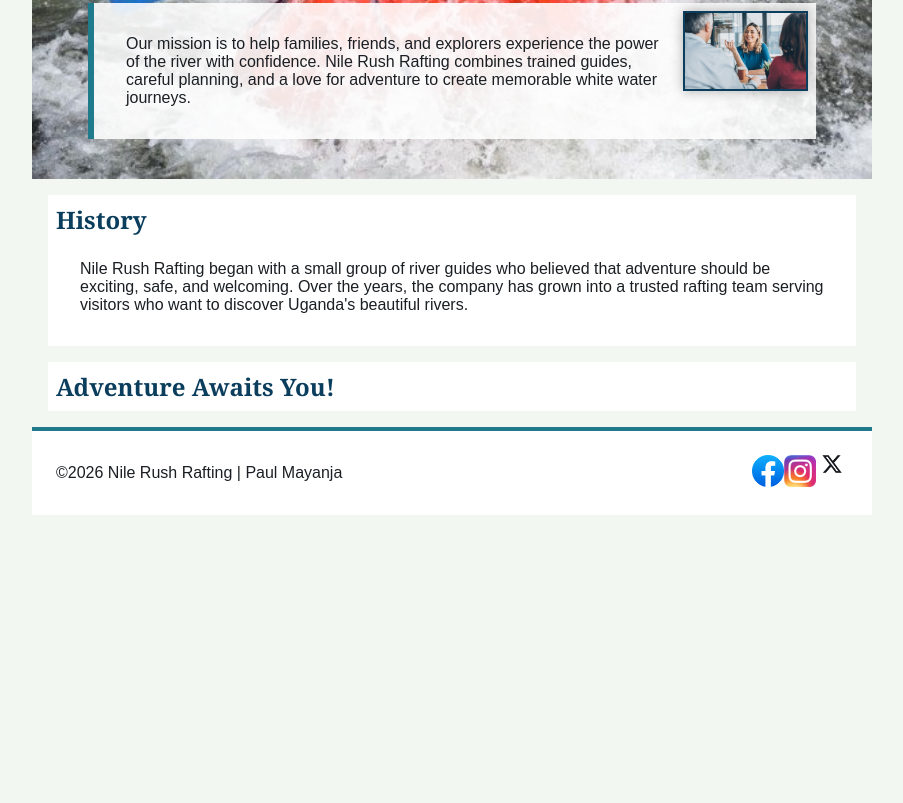
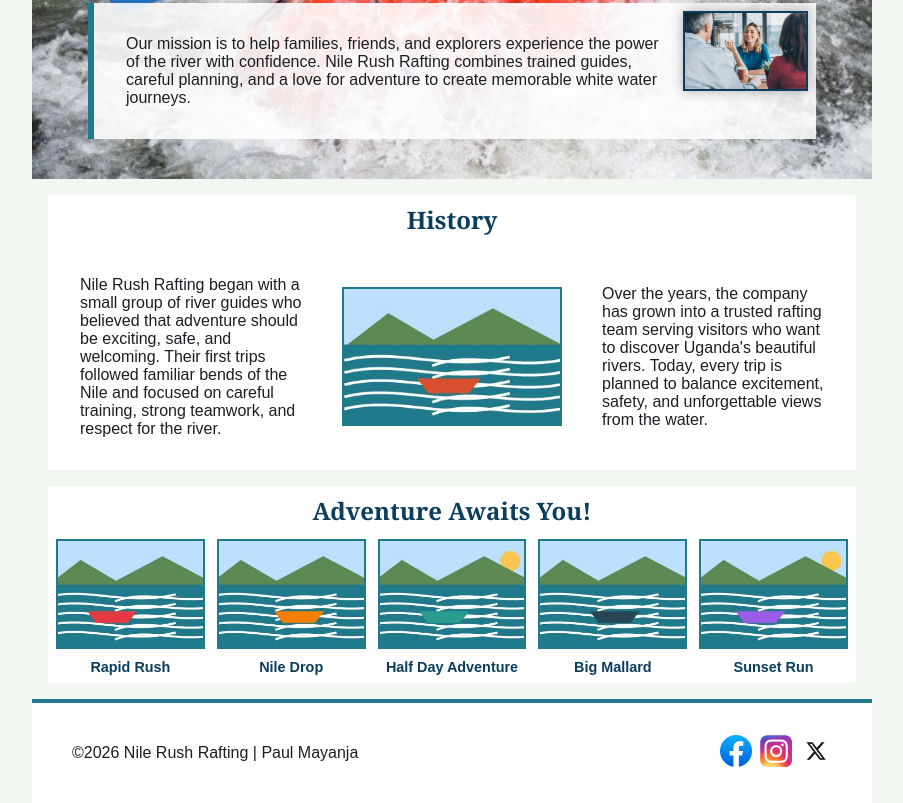
Before and after one commit to ssekuubwapaulmayanja-source/wdd130, a plain HTML site: page wwr/about.html in a window 1280 px wide. Shown: the part 505-1308 px from the top of the page, without its empty margins (188-1091 px from the left). Before the commit the page ends 1020 px from the top, so only its background shows below. Drawn offline with Linux system fonts and the light colour scheme.

Commit message:
Update rafting about page layout

```diff
--- a/wwr/about.html
+++ b/wwr/about.html
@@ -32,14 +32,38 @@
           for adventure to create memorable white water journeys.</p>
       </article>
     </div>
-    <section>
+    <section class="history">
       <h2>History</h2>
       <p>Nile Rush Rafting began with a small group of river guides who believed that adventure
-        should be exciting, safe, and welcoming. Over the years, the company has grown into a
-        trusted rafting team serving visitors who want to discover Uganda's beautiful rivers.</p>
+        should be exciting, safe, and welcoming. Their first trips followed familiar bends of the
+        Nile and focused on careful training, strong teamwork, and respect for the river.</p>
+      <img src="images/history-rafting.jpg" alt="Rafting team on the river">
+      <p>Over the years, the company has grown into a trusted rafting team serving visitors who
+        want to discover Uganda's beautiful rivers. Today, every trip is planned to balance
+        excitement, safety, and unforgettable views from the water.</p>
     </section>
-    <section>
+    <section class="adventures">
       <h2>Adventure Awaits You!</h2>
+      <figure>
+        <img src="images/rapid-rush.jpg" alt="Raft moving through rapid rush">
+        <figcaption>Rapid Rush</figcaption>
+      </figure>
+      <figure>
+        <img src="images/nile-drop.jpg" alt="Raft approaching Nile Drop">
+        <figcaption>Nile Drop</figcaption>
+      </figure>
+      <figure>
+        <img src="images/half-day.jpg" alt="Half day rafting adventure">
+        <figcaption>Half Day Adventure</figcaption>
+      </figure>
+      <figure>
+        <img src="images/big-mallard.jpg" alt="Big Mallard white water rapid">
+        <figcaption>Big Mallard</figcaption>
+      </figure>
+      <figure>
+        <img src="images/sunset-run.jpg" alt="Sunset rafting run">
+        <figcaption>Sunset Run</figcaption>
+      </figure>
     </section>
   </main>
   <footer>
--- a/wwr/styles/rafting.css
+++ b/wwr/styles/rafting.css
@@ -32,6 +32,7 @@ header {
   align-items: center;
   background-color: #ffffff;
   border-bottom: 4px solid var(--secondary-color);
+  padding: 0 16px;
 }
 
 header img {
@@ -43,12 +44,22 @@ header img {
 nav {
   display: flex;
   justify-content: flex-end;
+  align-items: center;
+  gap: 8px;
 }
 
 nav a {
   color: var(--primary-color);
   text-decoration: none;
   font-weight: 700;
+  padding: 12px 16px;
+  border: 1px solid var(--secondary-color);
+  background-color: #ffffff;
+}
+
+nav a:hover {
+  color: #ffffff;
+  background-color: var(--primary-color);
 }
 
 h1,
@@ -107,16 +118,66 @@ section {
   background-color: #ffffff;
 }
 
+.history {
+  display: grid;
+  grid-template-columns: 1fr 220px 1fr;
+  align-items: center;
+  gap: 16px;
+}
+
+.history h2 {
+  grid-column: 1 / -1;
+  text-align: center;
+}
+
+.history img {
+  width: 100%;
+  height: auto;
+  border: 2px solid var(--secondary-color);
+}
+
+.adventures {
+  display: grid;
+  grid-template-columns: repeat(5, 1fr);
+  gap: 12px;
+  text-align: center;
+}
+
+.adventures h2 {
+  grid-column: 1 / -1;
+}
+
+.adventures figure {
+  margin: 0;
+}
+
+.adventures img {
+  width: 100%;
+  height: 110px;
+  object-fit: cover;
+  border: 2px solid var(--secondary-color);
+}
+
+.adventures figcaption {
+  padding-top: 6px;
+  font-size: 0.9rem;
+  color: var(--primary-color);
+  font-weight: 700;
+}
+
 footer {
   display: flex;
   justify-content: space-between;
   align-items: center;
   border-top: 4px solid var(--secondary-color);
   background-color: #ffffff;
+  padding: 8px 16px;
 }
 
 .socialmedia a {
   text-decoration: none;
+  border: 0;
+  padding: 0;
 }
 
 .socialmedia img {
```
Also changed, not shown: wwr/images/big-mallard.jpg (added), wwr/images/half-day.jpg (added), wwr/images/history-rafting.jpg (added), wwr/images/nile-drop.jpg (added), wwr/images/rapid-rush.jpg (added), wwr/images/sunset-run.jpg (added).
